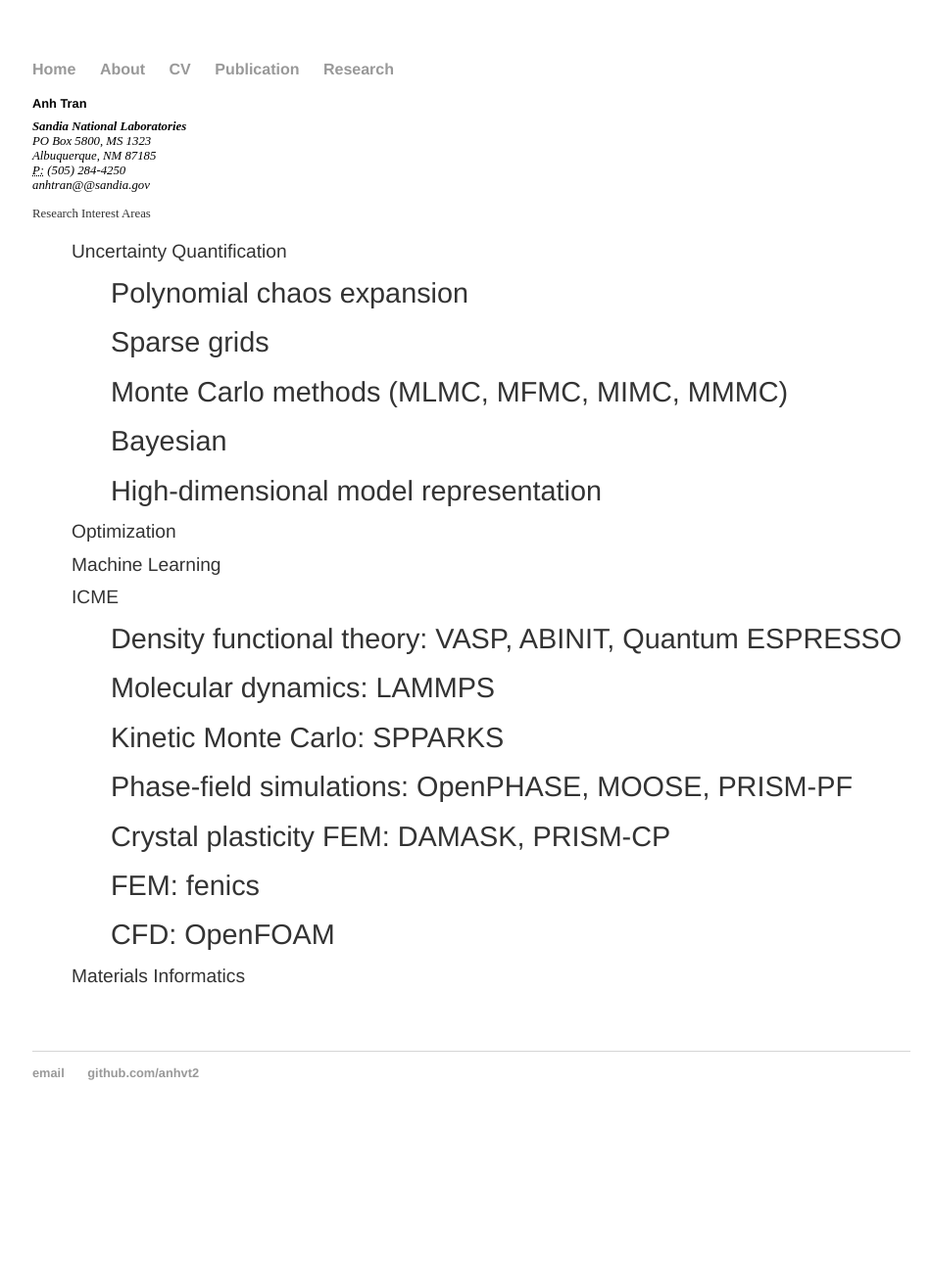
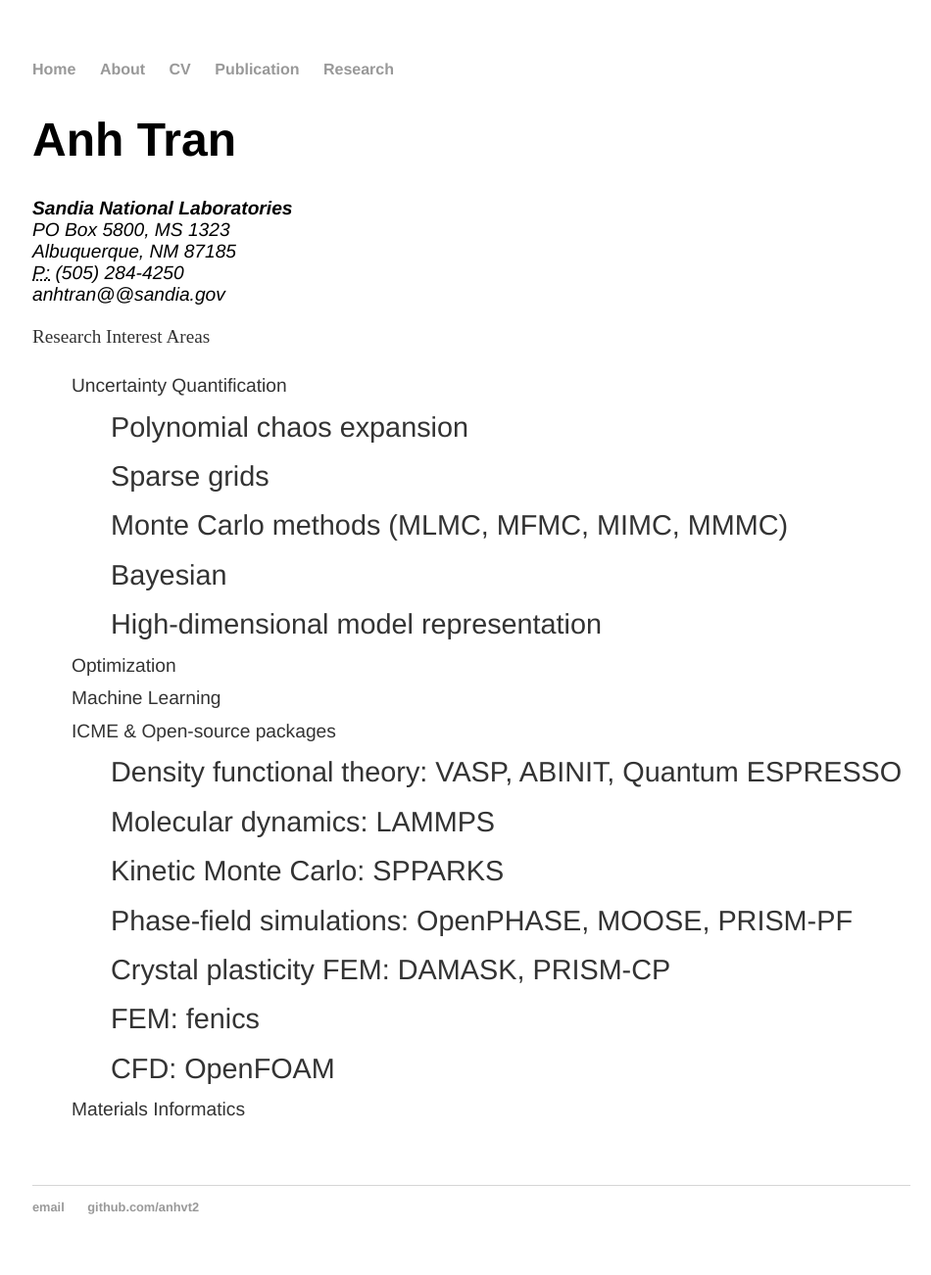
Before and after one commit to anhvt2/anhvt2.github.io, a Jekyll site: the page built from research/index.html, in a window 1280 px wide. Shown: the whole page at 98% size, without its empty margins (159-1109 px from the left). Built offline with Jekyll 4.4.1, drawn with Linux system fonts in a browser that asks for light colours; before the commit the page ends 1165 px from its top, so only the background shows below that.

Commit message:
update fontsize in main.css

```diff
--- a/css/main.css
+++ b/css/main.css
@@ -33,7 +33,7 @@
 .research { margin: 0px 0px 60px; }
 .research h1 { font-size: .8em; }
 .research h2 { font-size: .8em; }
-/*.research address, .research .download { font-family: 'Helvetica', 'Arial', 'Sans-Serif'; }*/
+.research address, .research .download { font-family: 'Helvetica', 'Arial', 'Sans-Serif'; }
 .research address, .research p { font-size: .8em; }
 .research .download { float: right; font-size: .8em; text-transform: uppercase; }
 .research li{ font-size: .8em; font-family: 'Helvetica'; list-style: none; }
--- a/research/index.html
+++ b/research/index.html
@@ -3,7 +3,7 @@
 title: Research Interest
 ---
 
-	<div class="research">
+	<div class="cv">
 		<!-- <a href="https://github.com/anhvt2/anhvt2.github.io/tree/main/cv/AnhTran_CV.pdf" class="download" title="Download CV as PDF">Download CV</a> -->
 		<h1>Anh Tran</h1>
 		<address>
@@ -17,7 +17,6 @@
 		<p>Research Interest Areas</p>
 		<ul class="research">
 			<li>Uncertainty Quantification</li>
-
 			<ul>
 				<li>Polynomial chaos expansion</li>
 				<li>Sparse grids</li>
@@ -30,7 +29,7 @@
 
 			<li>Machine Learning</li>
 
-			<li>ICME</li>
+			<li>ICME & Open-source packages</li>
 			<ul>
 				<li>Density functional theory: VASP, ABINIT, Quantum ESPRESSO</li>
 				<li>Molecular dynamics: LAMMPS</li>
```
